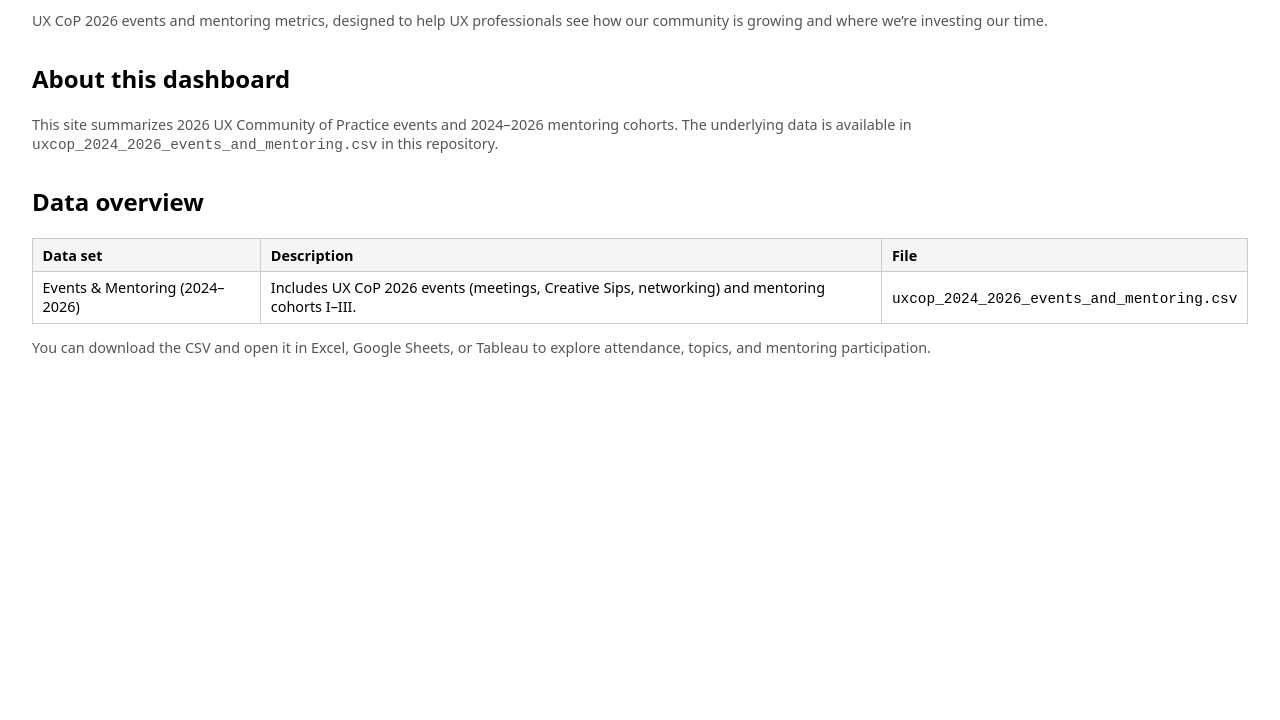
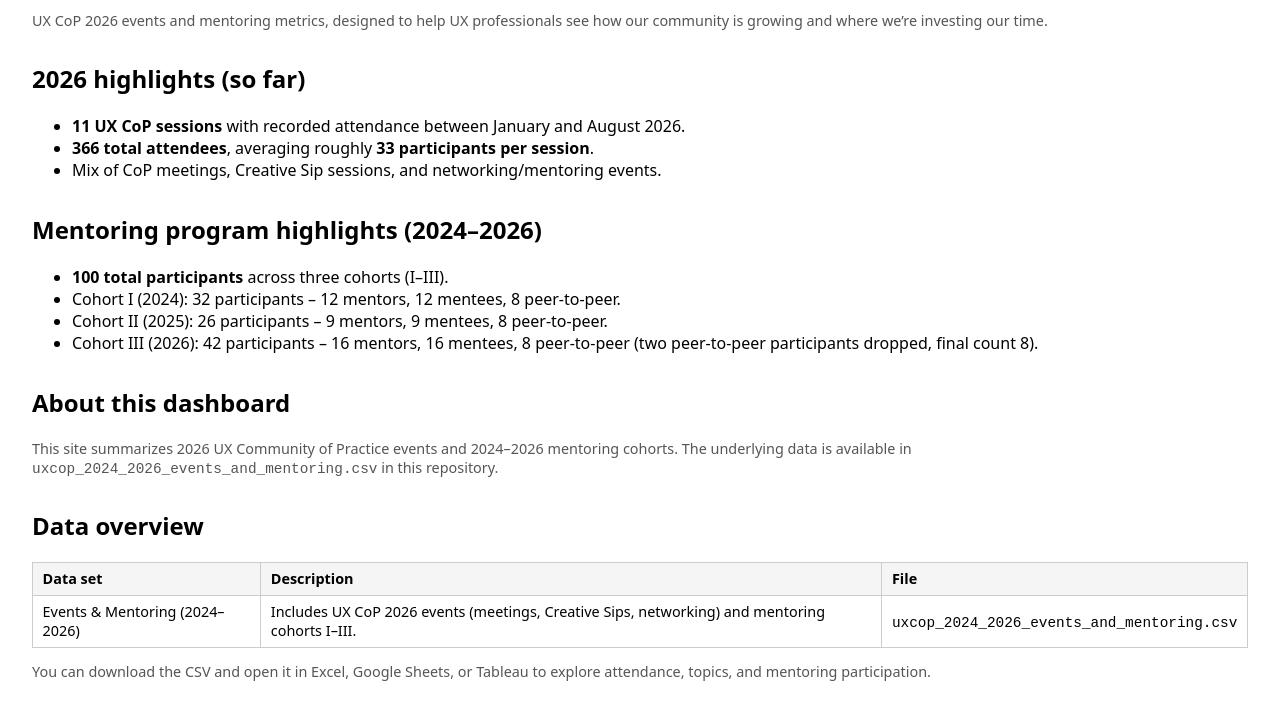
Before and after one commit to knoriega-ux/UX-CoP-2026-Dashboard, a plain HTML site: page index.html in a window 1280 px wide. Shown: the part 78-798 px from the top of the page. Drawn offline with Linux system fonts and the light colour scheme.

Commit message:
Update index.html

```diff
--- a/index.html
+++ b/index.html
@@ -18,7 +18,20 @@
   <p class="note">
     UX CoP 2026 events and mentoring metrics, designed to help UX professionals see how our community is growing and where we’re investing our time.
   </p>
+  <h2>2026 highlights (so far)</h2>
+  <ul>
+    <li><strong>11 UX CoP sessions</strong> with recorded attendance between January and August 2026.</li>
+    <li><strong>366 total attendees</strong>, averaging roughly <strong>33 participants per session</strong>.</li>
+    <li>Mix of CoP meetings, Creative Sip sessions, and networking/mentoring events.</li>
+  </ul>
 
+  <h2>Mentoring program highlights (2024–2026)</h2>
+  <ul>
+    <li><strong>100 total participants</strong> across three cohorts (I–III).</li>
+    <li>Cohort I (2024): 32 participants – 12 mentors, 12 mentees, 8 peer-to-peer.</li>
+    <li>Cohort II (2025): 26 participants – 9 mentors, 9 mentees, 8 peer-to-peer.</li>
+    <li>Cohort III (2026): 42 participants – 16 mentors, 16 mentees, 8 peer-to-peer (two peer-to-peer participants dropped, final count 8).</li>
+  </ul>
   <h2>About this dashboard</h2>
   <p class="note">
     This site summarizes 2026 UX Community of Practice events and 2024–2026 mentoring cohorts.
```
